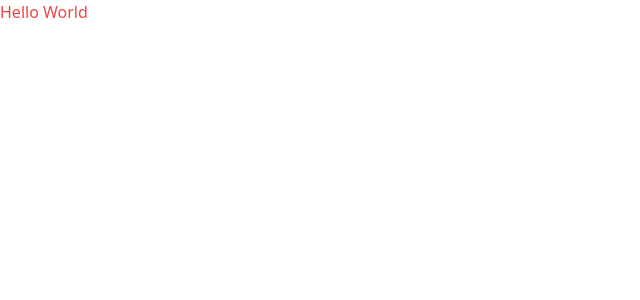
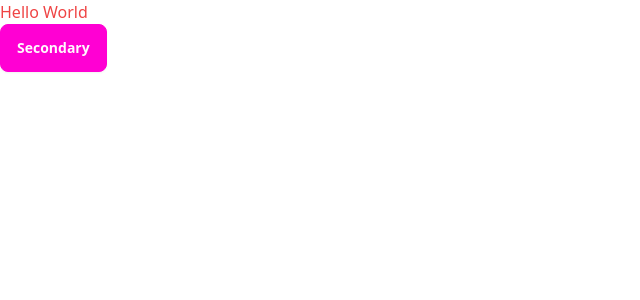
Before and after one commit to RenzoSev/listusers, a React (Vite) app: page / in a window 1280 px wide. Shown: the top 300 px of the page, without its empty margins (0-640 px from the left). Built offline with nearby package versions, Linux system fonts and the light colour scheme.

Commit message:
feat: add daisyui

```diff
--- a/package.json
+++ b/package.json
@@ -20,6 +20,7 @@
     "@typescript-eslint/parser": "^7.2.0",
     "@vitejs/plugin-react-swc": "^3.5.0",
     "autoprefixer": "^10.4.19",
+    "daisyui": "^4.10.1",
     "eslint": "^8.57.0",
     "eslint-plugin-react-hooks": "^4.6.0",
     "eslint-plugin-react-refresh": "^0.4.6",
--- a/src/App.tsx
+++ b/src/App.tsx
@@ -2,6 +2,7 @@ function App() {
   return (
     <>
       <div className="text-red-500">Hello World</div>
+      <button className="btn btn-secondary">Secondary</button>
     </>
   );
 }
--- a/tailwind.config.js
+++ b/tailwind.config.js
@@ -4,5 +4,5 @@ export default {
   theme: {
     extend: {},
   },
-  plugins: [],
+  plugins: [require('daisyui')],
 };
```
Also changed, not shown: 1 other file (tests, documents, lock files or other folders).
